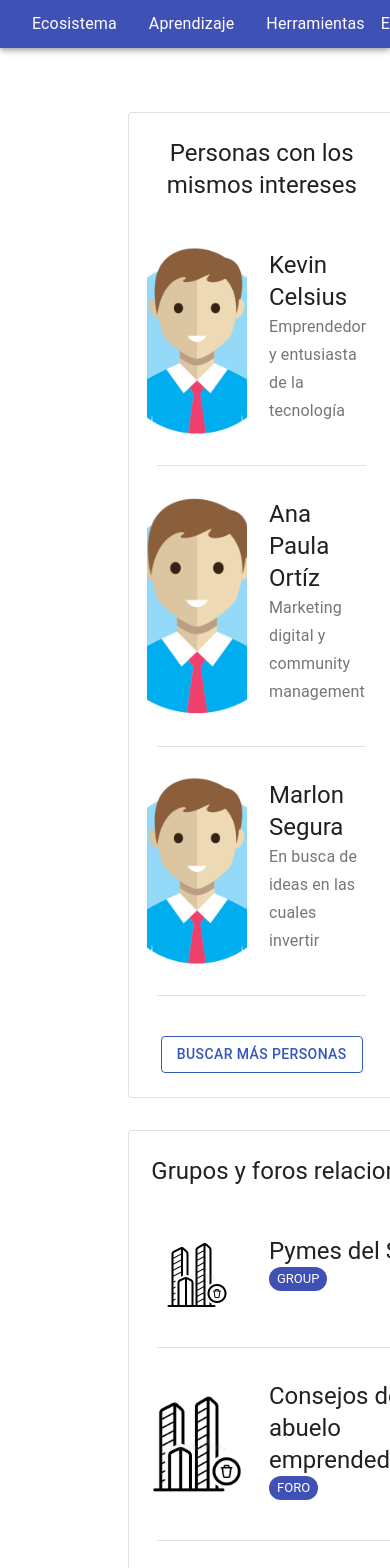
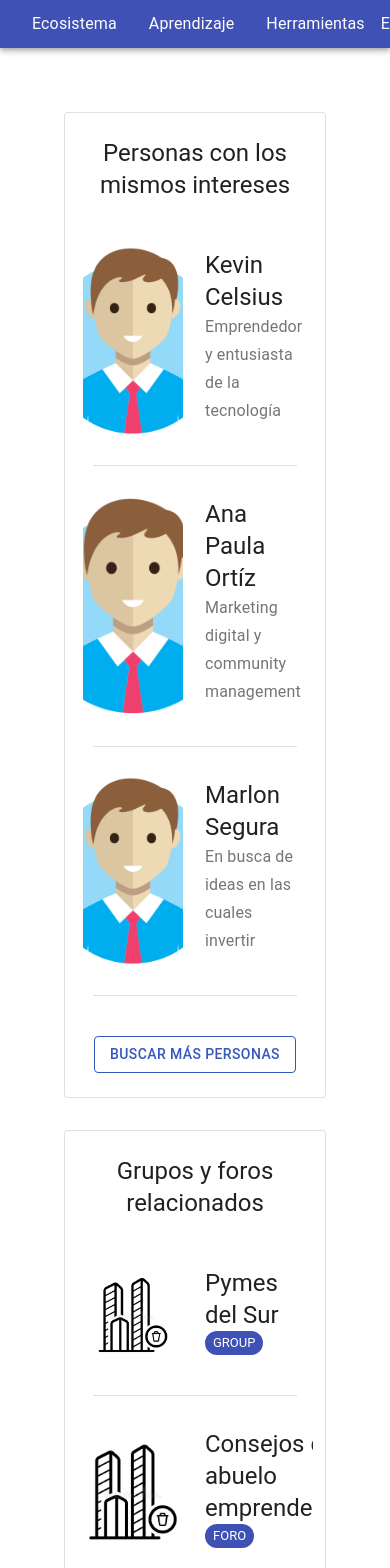
Before and after one commit to enmanuelmag/emprendeGye, a React (Create React App) app: page /emprendedor/ecosistema in a window 390 px wide. Shown: the top 1568 px of the page. Built offline with nearby package versions, Linux system fonts and the light colour scheme.

Commit message:
Fix responsive of panels in enviroment page

```diff
--- a/src/app/pages/emprendedor/ecosistema/components/card-events/page.tsx
+++ b/src/app/pages/emprendedor/ecosistema/components/card-events/page.tsx
@@ -2,7 +2,6 @@ import React from 'react';
 
 import {
 	Card,
-	CardActionArea,
 	CardMedia,
 	CardContent,
 	CardActions,
--- a/src/app/pages/emprendedor/ecosistema/page.tsx
+++ b/src/app/pages/emprendedor/ecosistema/page.tsx
@@ -1,13 +1,5 @@
 import React from 'react';
-import {
-	Grid,
-	Container,
-	Card,
-	CardContent,
-	Typography,
-	CardMedia,
-	Button,
-} from '@material-ui/core';
+import { Grid, Container, Card, Typography, Button } from '@material-ui/core';
 
 import CardPeople from './components/card-people';
 import CardGroups from './components/card-groups';
@@ -33,7 +25,7 @@ export default function page({ data }: { data: any }) {
 	return (
 		<Container className={classes.container} maxWidth={'xl'}>
 			<Grid container spacing={4}>
-				<Grid item lg={4}>
+				<Grid item xs={12} md={6} lg={4}>
 					<Card className={classes.containerList} variant='outlined'>
 						<Typography className={classes.title} variant='h5'>
 							{people.title}
@@ -51,7 +43,7 @@ export default function page({ data }: { data: any }) {
 					</Card>
 				</Grid>
 
-				<Grid item lg={4}>
+				<Grid item xs={12} md={6} lg={4}>
 					<Card className={classes.containerList} variant='outlined'>
 						<Typography className={classes.title} variant='h5'>
 							{gruopFroums.title}
@@ -68,7 +60,7 @@ export default function page({ data }: { data: any }) {
 						{initData.btnGroup}
 					</Button>
 				</Grid>
-				<Grid item lg={4}>
+				<Grid item xs={12} md={6} lg={4}>
 					<Card className={classes.containerList} variant='outlined'>
 						<Typography className={classes.title} variant='h5'>
 							{events.title}
--- a/src/app/pages/emprendedor/ecosistema/style.js
+++ b/src/app/pages/emprendedor/ecosistema/style.js
@@ -14,8 +14,8 @@ export default makeStyles((theme) => ({
 	container: {
 		paddingTop: theme.spacing(8),
 		paddingBottom: theme.spacing(8),
-		paddingLeft: theme.spacing(16),
-		paddingRight: theme.spacing(16),
+		paddingLeft: theme.spacing(8),
+		paddingRight: theme.spacing(8),
 	},
 	containerList: {
 		paddingTop: theme.spacing(3),
```
